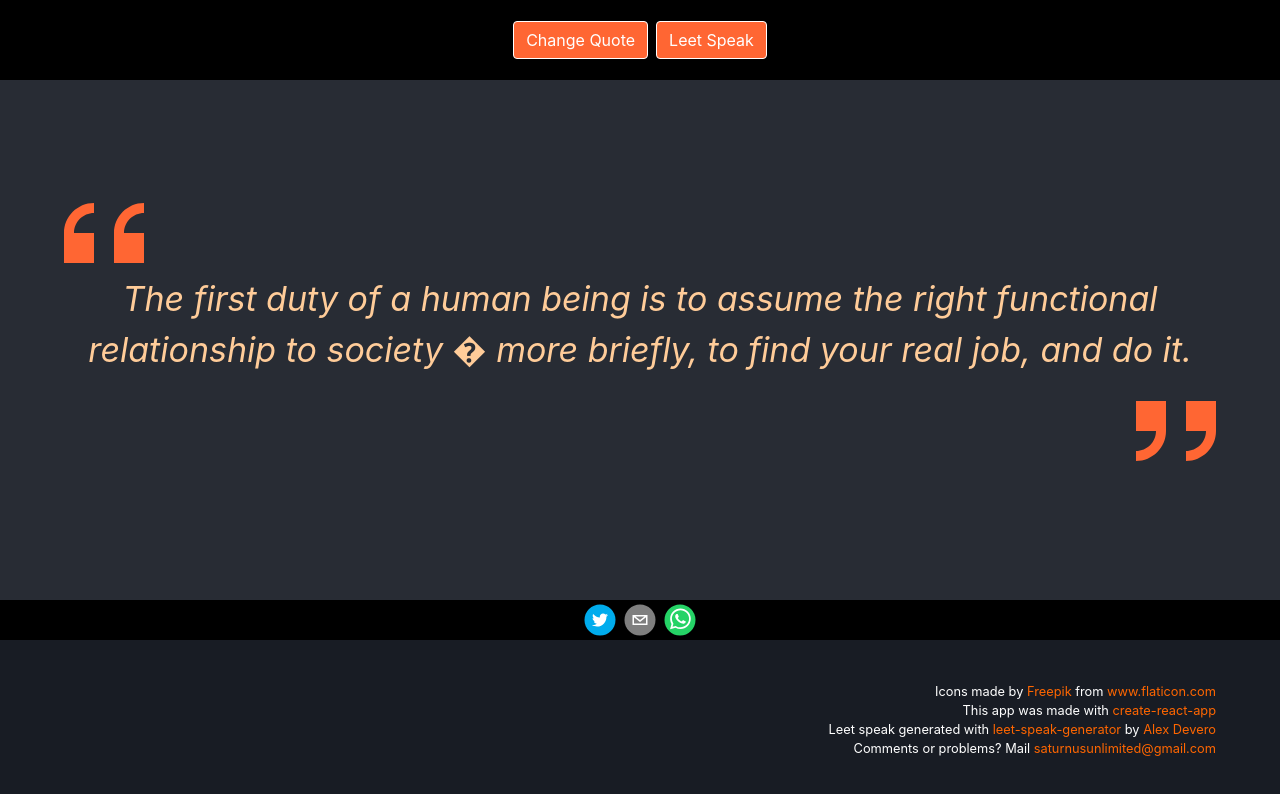
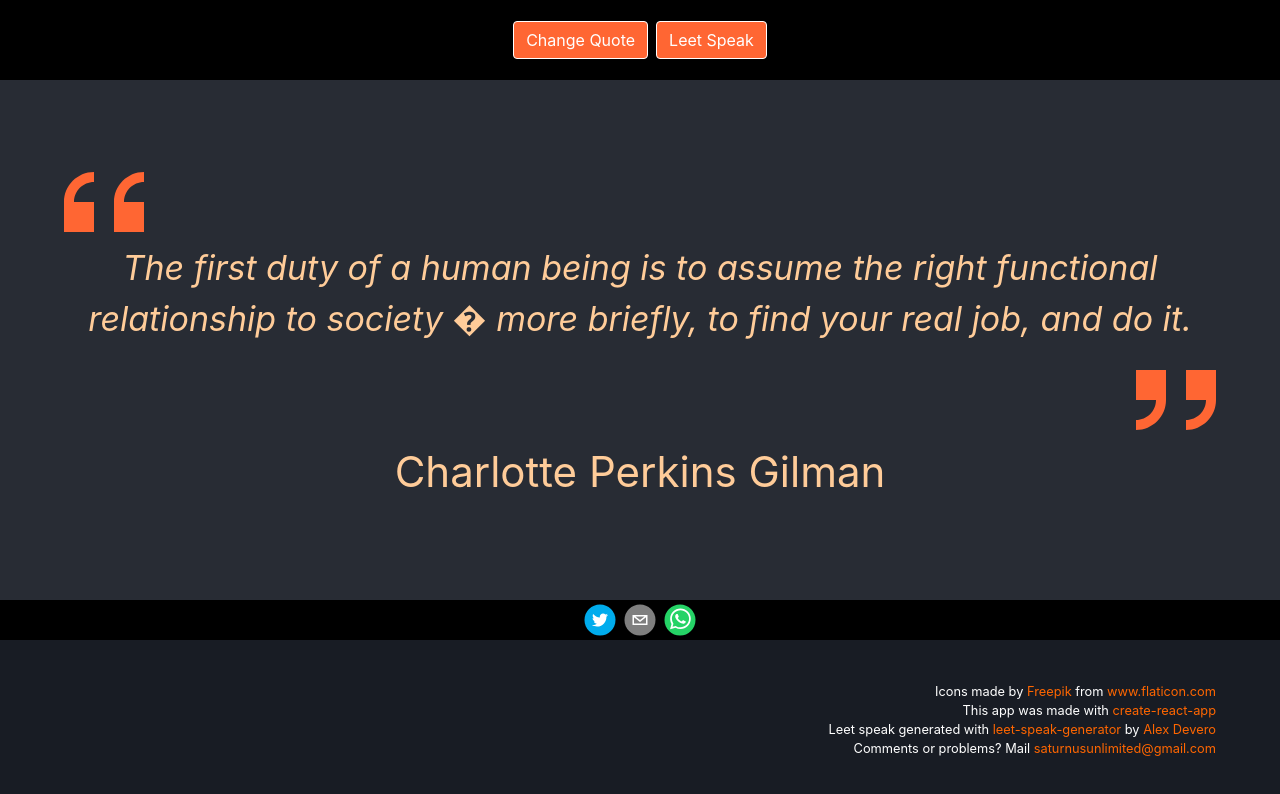
Before and after one commit to saturnusunlimited/heroku-prototype-cachip, a React (Create React App) app: page / in a window 1280 px wide. Shown: the top 794 px of the page. Built offline with nearby package versions, Linux system fonts and the light colour scheme.

Commit message:
Author was no longer printed. Fixed that.

```diff
--- a/src/App.js
+++ b/src/App.js
@@ -135,7 +135,7 @@ class App extends Component {
 
                     <div className="App-quote">
 
-                        <p className="App-quote-author">{this.state.quote.quoteAuthor}</p>
+                        <p className="App-quote-author">{this.state.quote.author()}</p>
                     </div>
                 </div>
 
```
